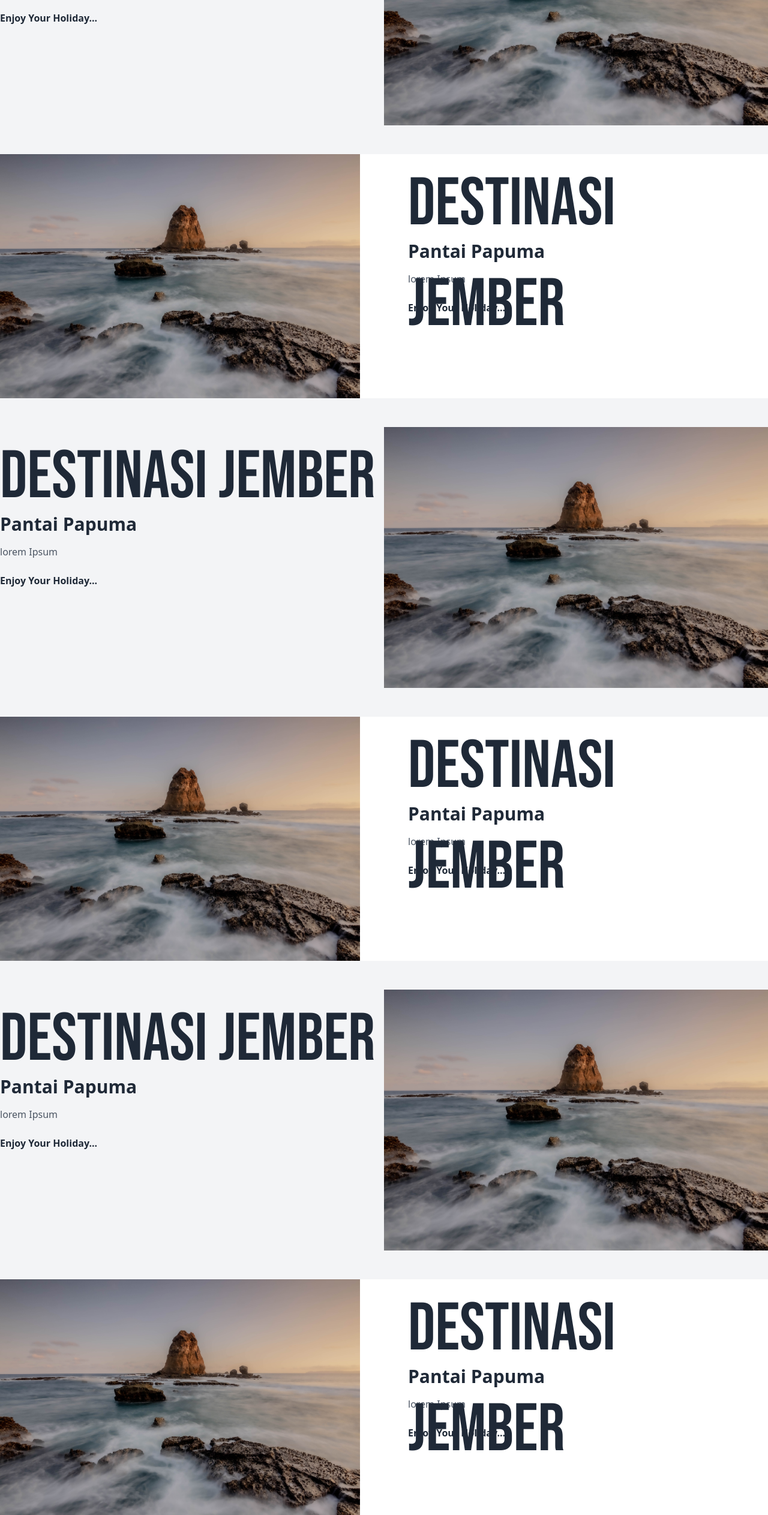
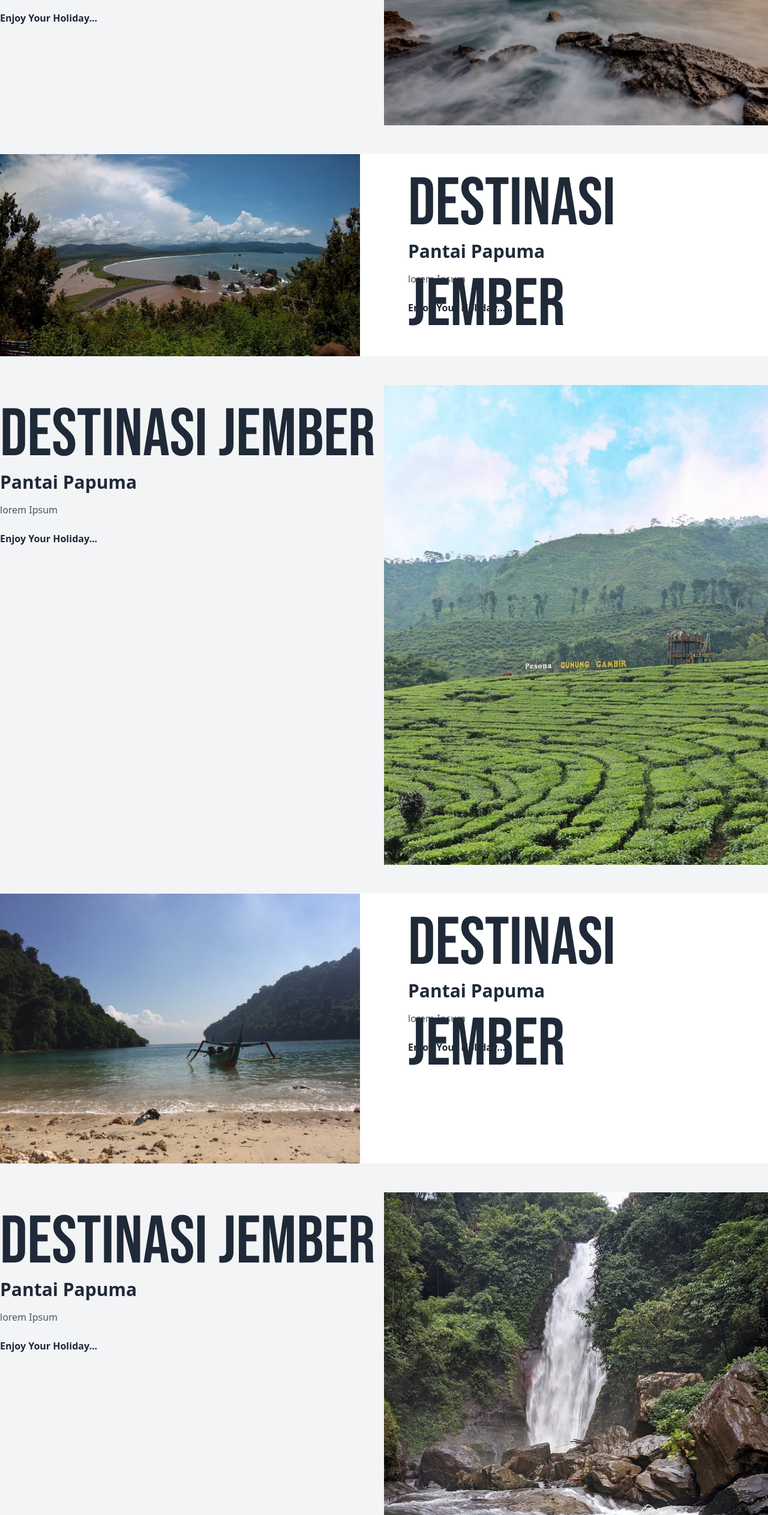
Before and after one commit to hanNajib/DJEMBER-FEST, a React (Vite) app: page /destination in a window 1280 px wide. Shown: the part 274-2800 px from the top of the page at 60% size. Built offline with nearby package versions, Linux system fonts and the light colour scheme.

Commit message:
destinasi page

```diff
--- a/src/Destination.jsx
+++ b/src/Destination.jsx
@@ -10,12 +10,12 @@ export default function Destination() {
         }}
       ></div> */}
         <DestinasiKanan judul="Destinasi Jember" lokasi="Pantai Papuma" deskripsi="lorem Ipsum" image="/image/gallery/papuma1.jpg"></DestinasiKanan>
-        <DestinasiKiri judul="Destinasi Jember" lokasi="Pantai Papuma" deskripsi="lorem Ipsum" image="/image/gallery/papuma1.jpg"></DestinasiKiri>
-        <DestinasiKanan judul="Destinasi Jember" lokasi="Pantai Papuma" deskripsi="lorem Ipsum" image="/image/gallery/papuma1.jpg"></DestinasiKanan>
-        <DestinasiKiri judul="Destinasi Jember" lokasi="Pantai Papuma" deskripsi="lorem Ipsum" image="/image/gallery/papuma1.jpg"></DestinasiKiri>
-        <DestinasiKanan judul="Destinasi Jember" lokasi="Pantai Papuma" deskripsi="lorem Ipsum" image="/image/gallery/papuma1.jpg"></DestinasiKanan>
-        <DestinasiKiri judul="Destinasi Jember" lokasi="Pantai Papuma" deskripsi="lorem Ipsum" image="/image/gallery/papuma1.jpg"></DestinasiKiri>
-        <DestinasiKanan judul="Destinasi Jember" lokasi="Pantai Papuma" deskripsi="lorem Ipsum" image="/image/gallery/papuma1.jpg"></DestinasiKanan>
+        <DestinasiKiri judul="Destinasi Jember" lokasi="Pantai Papuma" deskripsi="lorem Ipsum" image="/image/gallery/love.webp"></DestinasiKiri>
+        <DestinasiKanan judul="Destinasi Jember" lokasi="Pantai Papuma" deskripsi="lorem Ipsum" image="/image/gallery/gambir.jpg"></DestinasiKanan>
+        <DestinasiKiri judul="Destinasi Jember" lokasi="Pantai Papuma" deskripsi="lorem Ipsum" image="/image/gallery/Barung Island.webp"></DestinasiKiri>
+        <DestinasiKanan judul="Destinasi Jember" lokasi="Pantai Papuma" deskripsi="lorem Ipsum" image="/image/gallery/antrokan.jpg"></DestinasiKanan>
+        <DestinasiKiri judul="Destinasi Jember" lokasi="Pantai Papuma" deskripsi="lorem Ipsum" image="/image/gallery/jemberminizoo.webp"></DestinasiKiri>
+        <DestinasiKanan judul="Destinasi Jember" lokasi="Pantai Papuma" deskripsi="lorem Ipsum" image="/image/gallery/payangan.webp"></DestinasiKanan>
         <DestinasiKiri judul="Destinasi Jember" lokasi="Pantai Papuma" deskripsi="lorem Ipsum" image="/image/gallery/papuma1.jpg"></DestinasiKiri>
         </>
     )
```
